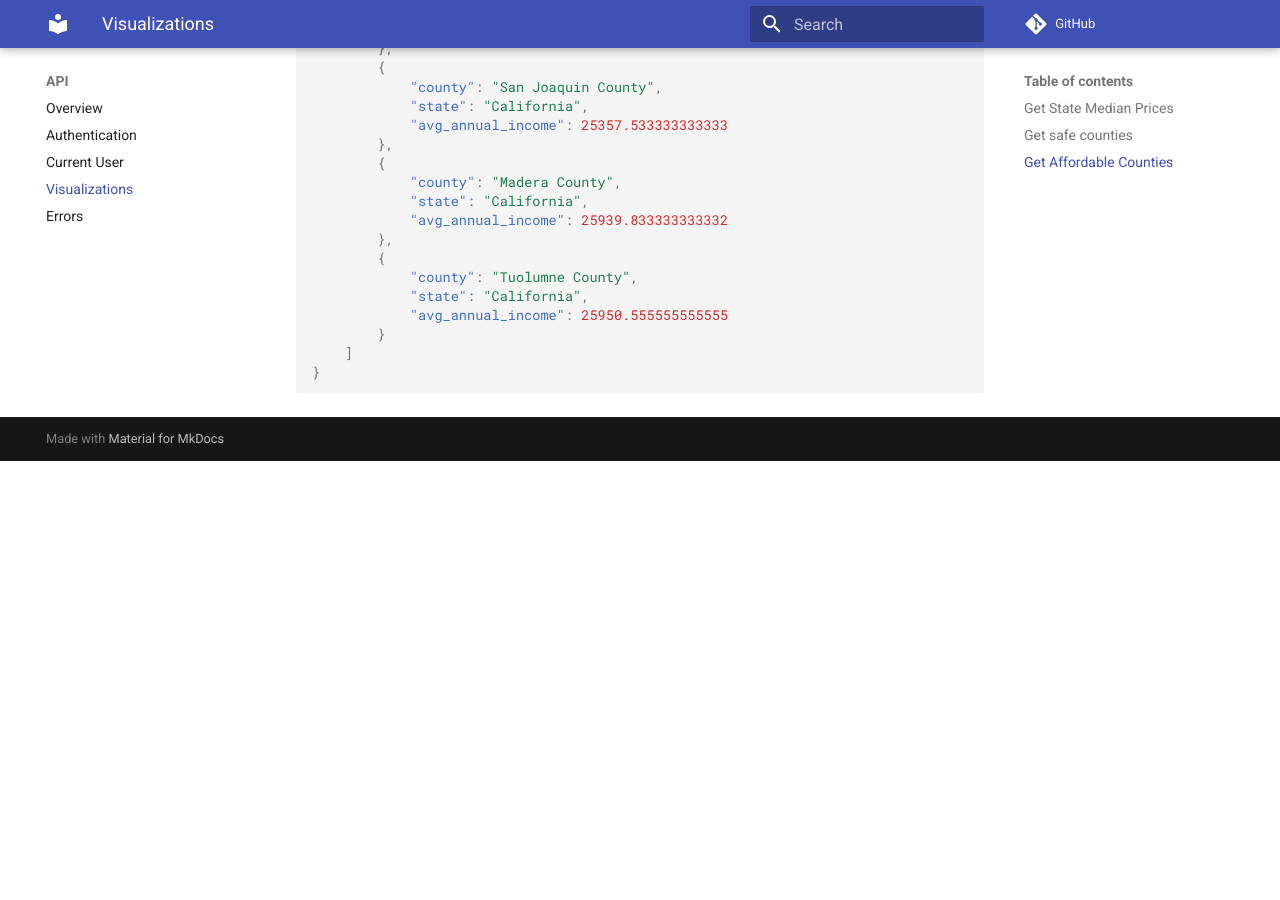
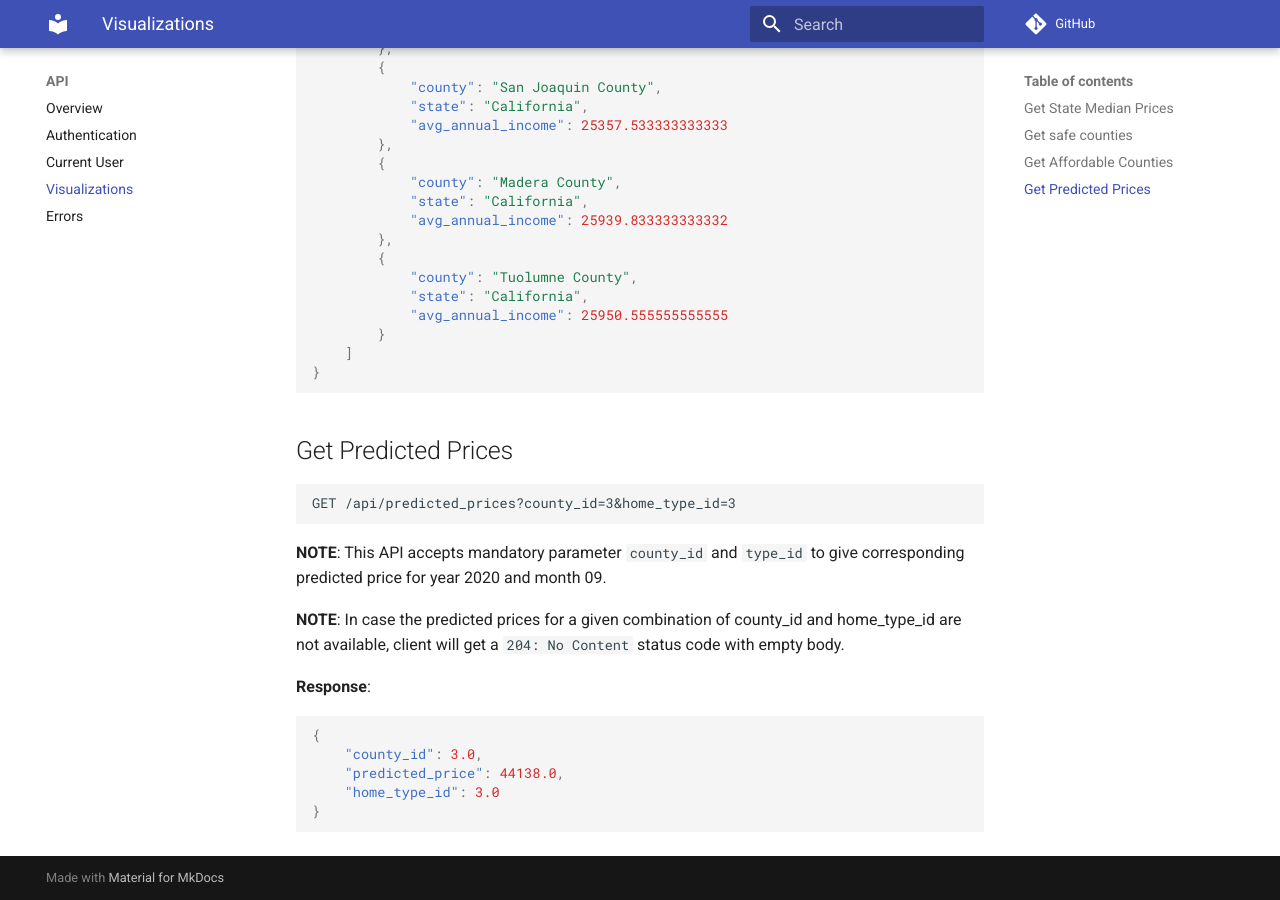
Before and after one commit to qviet1602/House_price_prediction, an MkDocs documentation site: the page built from docs/api/3-visualizations.md, in a window 1280 px wide and 900 px high, scrolled down 11889 px. Built offline with MkDocs 1.6.1 and Material for MkDocs 9.7.7, drawn with Linux system fonts in a browser that asks for light colours; comment, search, counter and statistics services are not loaded; before the commit the page ends 12350 px from its top, so only the background shows below that.

Commit message:
Add docs for predicted prices API

````diff
--- a/docs/api/3-visualizations.md
+++ b/docs/api/3-visualizations.md
@@ -632,3 +632,24 @@ __Response__:
     ]
 }
 ```
+
+
+## Get Predicted Prices
+
+```
+GET /api/predicted_prices?county_id=3&home_type_id=3
+```
+
+__NOTE__: This API accepts mandatory parameter `county_id` and `type_id` to give corresponding predicted price for year 2020 and month 09.
+
+__NOTE__: In case the predicted prices for a given combination of county_id and home_type_id are not available, client will get a `204: No Content` status code with empty body.
+
+__Response__:
+
+```json
+{
+    "county_id": 3.0,
+    "predicted_price": 44138.0,
+    "home_type_id": 3.0
+}
+```
````
Also changed, not shown: 1 other file.
